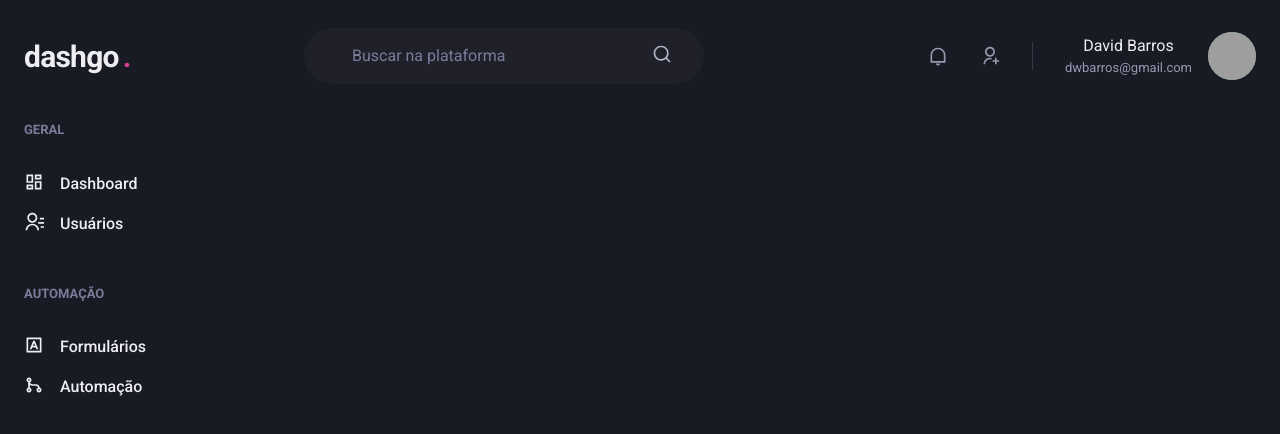
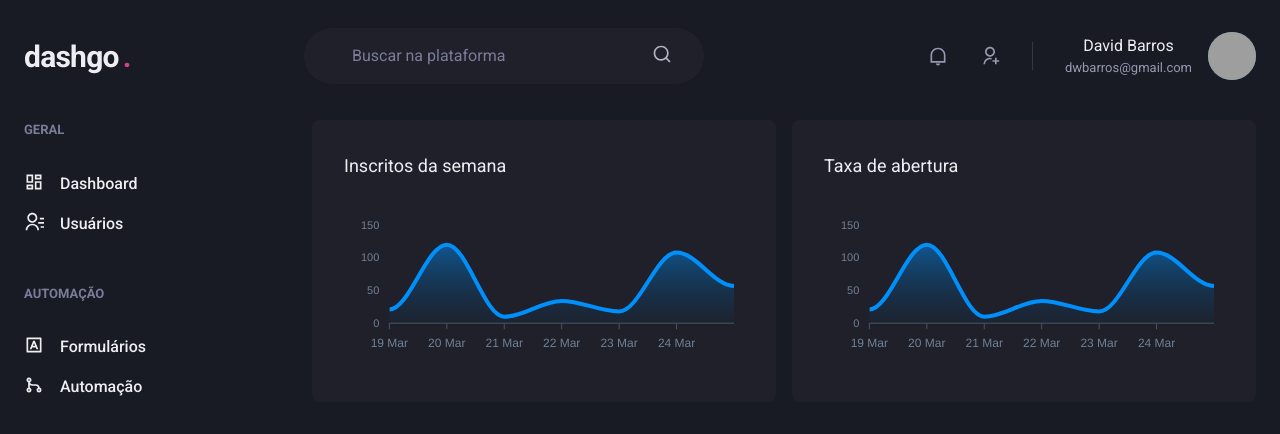
Before and after one commit to dwbarros/dashGo, a Next.js app: page /dashboard in a window 1280 px wide. Shown: the top 434 px of the page. Built offline with nearby package versions, Linux system fonts and the light colour scheme; grey boxes are pictures that could not be loaded.

Commit message:
Create body of Dashboard page.

```diff
--- a/package.json
+++ b/package.json
@@ -12,9 +12,11 @@
     "@chakra-ui/react": "^1.8.5",
     "@emotion/react": "^11.8.1",
     "@emotion/styled": "^11.8.1",
+    "apexcharts": "^3.33.1",
     "framer-motion": "^6.2.8",
     "next": "12.1.0",
     "react": "17.0.2",
+    "react-apexcharts": "^1.3.9",
     "react-dom": "17.0.2",
     "react-icons": "^4.3.1"
   },
--- a/src/pages/dashboard.tsx
+++ b/src/pages/dashboard.tsx
@@ -1,6 +1,53 @@
-import { Flex } from "@chakra-ui/react";
+import { Box, Flex, SimpleGrid, Text, theme } from "@chakra-ui/react";
+import dynamic from 'next/dynamic';
 import { Header } from "../components/Header";
 import { Sidebar } from "../components/Sidebar";
+import { ApexOptions } from 'apexcharts'
+const Chart = dynamic(() => import('react-apexcharts'),{
+    ssr: false,
+});
+
+
+const options: ApexOptions = {
+    chart: {
+        toolbar: { show: false },
+        zoom: {
+            enabled: false,
+        },
+        foreColor: theme.colors.gray[500],
+    },
+    grid: { show: false },
+    dataLabels: { enabled: false },
+    tooltip: { enabled: false },
+    xaxis: {
+        type: 'datetime',
+        axisBorder: { color: theme.colors.gray[600] },
+        axisTicks: { color: theme.colors.gray[600] },
+        categories: [
+            '2021-03-19T00:00:00.000Z',
+            '2021-03-20T00:00:00.000Z',
+            '2021-03-21T00:00:00.000Z',
+            '2021-03-22T00:00:00.000Z',
+            '2021-03-23T00:00:00.000Z',
+            '2021-03-24T00:00:00.000Z',
+            '2021-03-25T00:00:00.000Z',
+        ]
+    },
+    fill: {
+        opacity: 0.3,
+        type: 'gradient',
+        gradient: {
+            shade: 'dark',
+            opacityFrom: 0.7,
+            opacityTo: 0.3,
+        }
+    }
+};
+
+const series = [
+    { name: 'series1', data: [21, 120, 10, 34, 18, 108, 57]}
+];
+
 
 export default function Dashboard() {
     return (
@@ -9,6 +56,16 @@
 
             <Flex w="100%" my="6" maxWidth={1480} mx="auto" px="6">
                 <Sidebar />
+                <SimpleGrid flex="1" gap="4" minChildWidth={320}>
+                    <Box p={["6", "8"]} pb="4" bg="gray.800" borderRadius={8}>
+                        <Text fontSize="lg" mb="4">Inscritos da semana</Text>
+                        <Chart type="area" height={160} options={options} series={series} />
+                    </Box>
+                    <Box p={["6", "8"]} bg="gray.800" borderRadius={8}>
+                        <Text fontSize="lg" mb="4">Taxa de abertura</Text>
+                        <Chart type="area" height={160} options={options} series={series} />
+                    </Box>
+                </SimpleGrid>
             </Flex>
         </Flex>
     )
```
Also changed, not shown: 1 other file (tests, documents, lock files or other folders).
